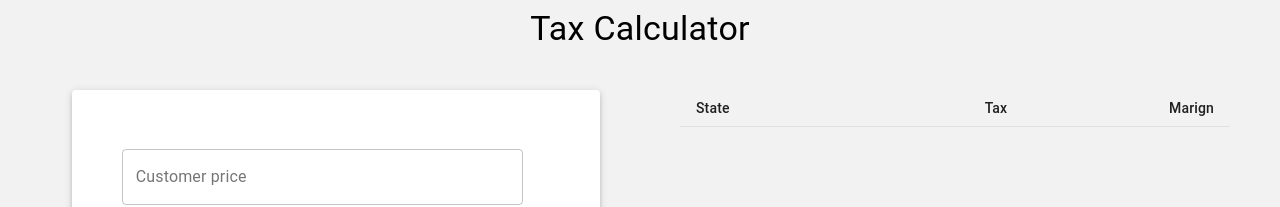
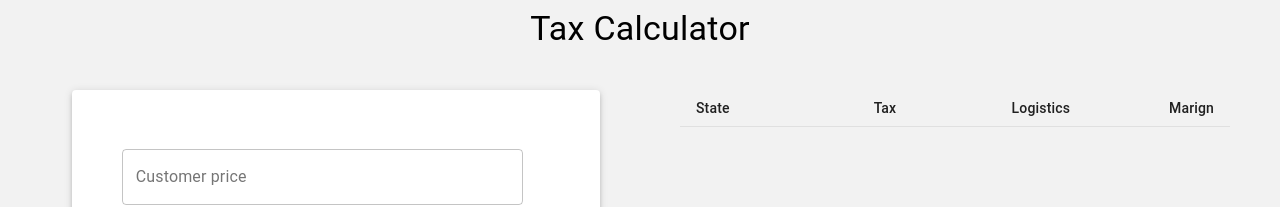
Before and after one commit to tobiaszkubiak31/ZPI_2020_BornedInKwarantannaClone, a React (Create React App) app: page / in a window 1280 px wide. Shown: the top 207 px of the page. Built offline with nearby package versions, Linux system fonts and the light colour scheme.

Commit message:
displaying logistics costs

```diff
--- a/src/components/PrototypeComponenet.js
+++ b/src/components/PrototypeComponenet.js
@@ -289,6 +289,7 @@ class PrototypeComponent extends React.Component {
                     <TableRow>
                       <TableCell>State</TableCell>
                       <TableCell align="right">Tax</TableCell>
+                      <TableCell align="right">Logistics</TableCell>
                       <TableCell align="right">Marign</TableCell>
                     </TableRow>
                   </TableHead>
@@ -299,6 +300,7 @@ class PrototypeComponent extends React.Component {
                           {row.state}
                         </TableCell>
                         <TableCell align="right">{row.tax}</TableCell>
+                        <TableCell align="right">{((this.state.customerPrice-row.tax-row.margin)-this.state.wholesalePrice).toFixed(2)}</TableCell>
                         <TableCell align="right">
                           {this.formatColor(row.margin)}
                         </TableCell>
```
Also changed, not shown: 1 other file (tests, documents, lock files or other folders).
